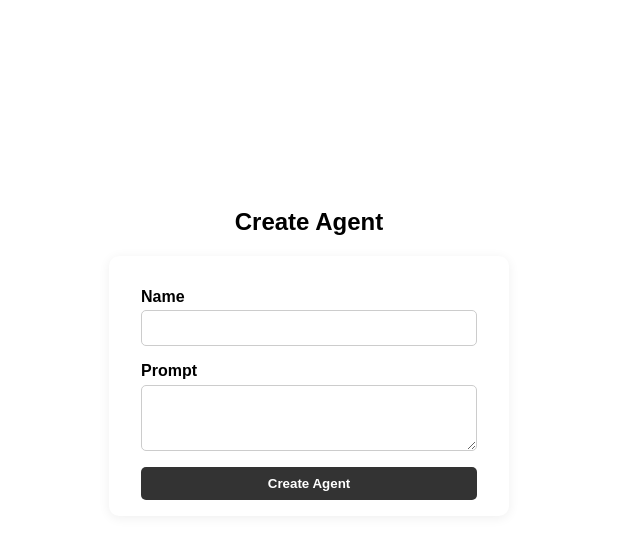
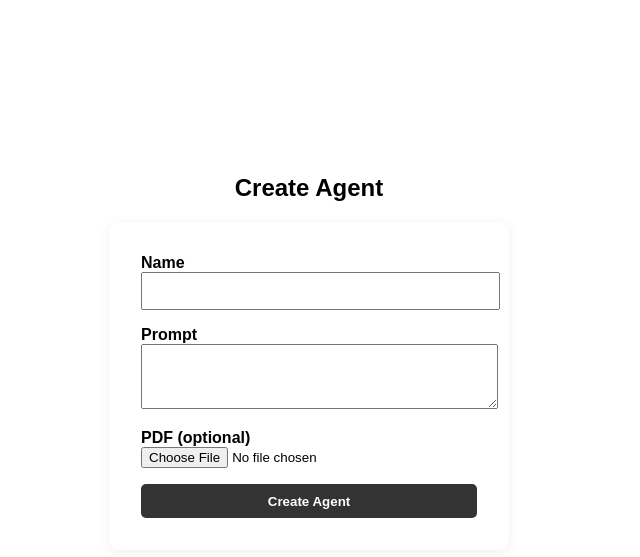
Before and after one commit to muhdaniyal252/chatbot-project, a Django app: template myproject/core/templates/core/create_agent.html in a window 1280 px wide. Shown: the part 54-611 px from the top of the page, without its empty margins (331-971 px from the left). Run offline with Django 5.2, Linux system fonts and the light colour scheme; the template is opened without the code that fills it, so the values that code supplies are empty.

Commit message:
pdf addition

```diff
--- a/myproject/core/templates/core/create_agent.html
+++ b/myproject/core/templates/core/create_agent.html
@@ -4,17 +4,37 @@
 <div class="container">
     <div class="main" style="margin:auto;max-width:400px;">
         <h2 style="text-align:center;">Create Agent</h2>
-        <form id="agent-form" style="background:#fff;padding:2em 2em 1em 2em;border-radius:10px;box-shadow:0 2px 12px #0001;display:flex;flex-direction:column;gap:1em;">
-            <div style="display:flex;flex-direction:column;gap:0.3em;">
-                <label for="name" style="font-weight:bold;">Name</label>
-                <input type="text" id="name" name="name" required style="padding:0.7em;border:1px solid #ccc;border-radius:5px;">
+
+        <form id="agent-form"
+              enctype="multipart/form-data"
+              style="background:#fff;padding:2em;border-radius:10px;
+                     box-shadow:0 2px 12px #0001;
+                     display:flex;flex-direction:column;gap:1em;">
+
+            <div>
+                <label><b>Name</b></label>
+                <input type="text" id="name" required
+                       style="width:100%;padding:0.7em;">
             </div>
-            <div style="display:flex;flex-direction:column;gap:0.3em;">
-                <label for="prompt" style="font-weight:bold;">Prompt</label>
-                <textarea id="prompt" name="prompt" rows="3" style="padding:0.7em;border:1px solid #ccc;border-radius:5px;"></textarea>
+
+            <div>
+                <label><b>Prompt</b></label>
+                <textarea id="prompt" rows="3"
+                          style="width:100%;padding:0.7em;"></textarea>
             </div>
-            <button type="submit" style="padding:0.7em;background:#333;color:#fff;border:none;border-radius:5px;font-weight:bold;cursor:pointer;transition:background 0.2s;">Create Agent</button>
+
+            <div>
+                <label><b>PDF (optional)</b></label>
+                <input type="file" id="pdf" accept="application/pdf">
+            </div>
+
+            <button type="submit"
+                    style="padding:0.7em;background:#333;color:#fff;
+                           border:none;border-radius:5px;font-weight:bold;">
+                Create Agent
+            </button>
         </form>
+
         <div id="agent-result" style="margin-top:1em;text-align:center;"></div>
     </div>
 </div>
@@ -23,25 +43,42 @@
 <script>
 document.getElementById('agent-form').onsubmit = async function(e) {
     e.preventDefault();
-        const name = document.getElementById('name').value;
-        const prompt = document.getElementById('prompt').value;
+
+    const formData = new FormData();
+    formData.append('name', document.getElementById('name').value);
+    formData.append('prompt', document.getElementById('prompt').value);
+
+    const pdf = document.getElementById('pdf').files[0];
+    if (pdf) {
+        if (pdf.type !== 'application/pdf') {
+            document.getElementById('agent-result').innerText =
+                'Only PDF files are allowed.';
+            return;
+        }
+        formData.append('pdf', pdf);
+    }
+
     const token = localStorage.getItem('access');
+
     const response = await fetch("{% url 'create_agent' %}", {
         method: 'POST',
         headers: {
-                'Content-Type': 'application/json',
             'Authorization': token ? 'Bearer ' + token : ''
         },
-            body: JSON.stringify({ name, prompt })
+        body: formData
     });
+
     const data = await response.json();
+
     if (response.ok) {
-            document.getElementById('agent-result').innerText = 'Agent created! Redirecting...';
+        document.getElementById('agent-result').innerText =
+            'Agent created! Redirecting...';
         setTimeout(() => {
             window.location.href = "{% url 'chat_home' %}";
         }, 1000);
     } else {
-            document.getElementById('agent-result').innerText = data.error || 'Failed to create agent.';
+        document.getElementById('agent-result').innerText =
+            data.error || 'Failed to create agent.';
     }
 };
 </script>
--- a/requirements.txt
+++ b/requirements.txt
@@ -12,3 +12,4 @@
 pytest
 pytest-asyncio
 pydub
+pypdf2
```
Also changed, not shown: myproject/core/views.py (+51 -15 lines). Lines whose indentation alone changed are shown as unchanged.
